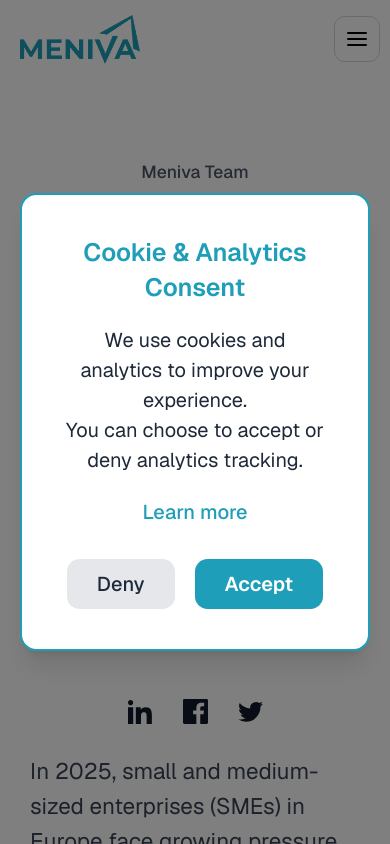
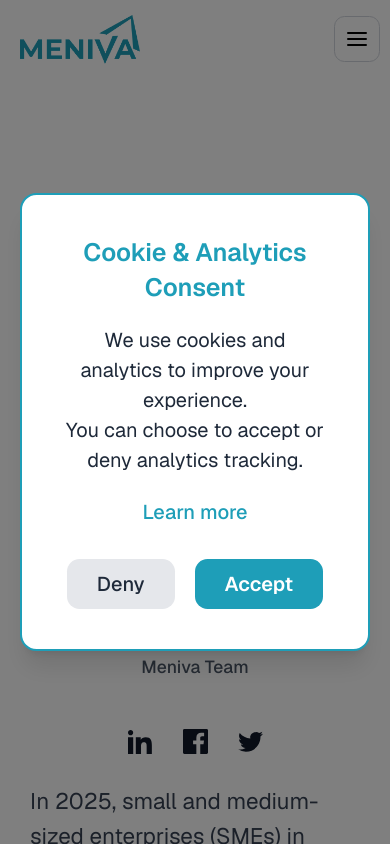
Before and after one commit to antalbalint97/meniva, a Next.js app: page /blog/sme-data-strategy-2025 in a window 390 px wide. Shown: the top 844 px of the page. Built offline with nearby package versions, Linux system fonts and the light colour scheme.

Commit message:
Same fixes v0.5

```diff
--- a/src/components/BlogArticleLayout.tsx
+++ b/src/components/BlogArticleLayout.tsx
@@ -8,9 +8,11 @@ export default function BlogArticleLayout({
     author?: string;
     date?: string;
     readTime?: string;
+    excerpt?: string;
+    coverImage?: string;
   };
 }) {
-  // Safely format the date
+  // Safely format date
   const formatDate = (date?: string) => {
     if (!date) return null;
     const parsed = Date.parse(date);
@@ -26,36 +28,23 @@ export default function BlogArticleLayout({
 
   return (
     <article className="max-w-3xl mx-auto px-6 py-16">
-      {/* Title + Meta info */}
-      <header>
+      {/* Title + optional excerpt */}
+      <header className="text-center mb-8">
         {meta.title && (
-          <h1 className="text-4xl font-extrabold tracking-tight mb-4 text-center">
+          <h1 className="text-4xl font-extrabold tracking-tight mb-4">
             {meta.title}
           </h1>
         )}
-
-        {(meta.author || formattedDate || meta.readTime) && (
-          <div className="flex justify-center items-center flex-wrap gap-2 text-gray-600 text-sm mb-8">
-            {meta.author && <span className="font-medium">{meta.author}</span>}
-
-            {meta.author && formattedDate && <span className="mx-1">·</span>}
-
-            {formattedDate && (
-              <time dateTime={meta.date}>{formattedDate}</time>
-            )}
-
-            {(formattedDate || meta.author) && meta.readTime && (
-              <span className="mx-1">·</span>
-            )}
-
-            {meta.readTime && <span>{meta.readTime}</span>}
-          </div>
+        {meta.excerpt && (
+          <p className="text-lg text-gray-600 max-w-2xl mx-auto">
+            {meta.excerpt}
+          </p>
         )}
       </header>
 
       {/* CTA (top, under title) */}
       <aside
-        className="mt-6 mb-12 p-8 bg-gray-50 rounded-xl text-center shadow-sm"
+        className="mt-6 mb-8 p-8 bg-gray-50 rounded-xl text-center shadow-sm"
         aria-label="Call to action"
       >
         <h3 className="text-xl font-semibold mb-2">
@@ -71,6 +60,25 @@ export default function BlogArticleLayout({
           Book a Free Consultation
         </a>
       </aside>
+
+      {/* Author / Date / Read time (below CTA) */}
+      {(meta.author || formattedDate || meta.readTime) && (
+        <div className="flex justify-center items-center flex-wrap gap-2 text-gray-600 text-sm mb-10">
+          {meta.author && <span className="font-medium">{meta.author}</span>}
+
+          {meta.author && formattedDate && <span className="mx-1">·</span>}
+
+          {formattedDate && (
+            <time dateTime={meta.date}>{formattedDate}</time>
+          )}
+
+          {(formattedDate || meta.author) && meta.readTime && (
+            <span className="mx-1">·</span>
+          )}
+
+          {meta.readTime && <span>{meta.readTime}</span>}
+        </div>
+      )}
 
       {/* Post content */}
       <div
@@ -88,7 +96,7 @@ export default function BlogArticleLayout({
         {children}
       </div>
 
-      {/* CTA (bottom, only button) */}
+      {/* Bottom CTA */}
       <footer className="mt-12 text-center">
         <a
           href="/#contact"
--- a/src/components/CampaignStrip.tsx
+++ b/src/components/CampaignStrip.tsx
@@ -98,8 +98,8 @@ export default function CampaignStrip() {
     <div
       id="campaign-strip"
       className="fixed top-[70px] left-0 w-full bg-[#1E9EB8] text-white
-                px-3 md:px-4 py-2 md:py-3 shadow-md z-50
-                flex flex-col md:flex-row items-center justify-center gap-2 md:gap-4
+                px-3 md:px-4 py-2 md:py-3 shadow-md z-50 relative
+                flex flex-col items-center justify-center gap-2 md:gap-4
                 text-sm md:text-base"
     >
       {!submitted ? (
```
